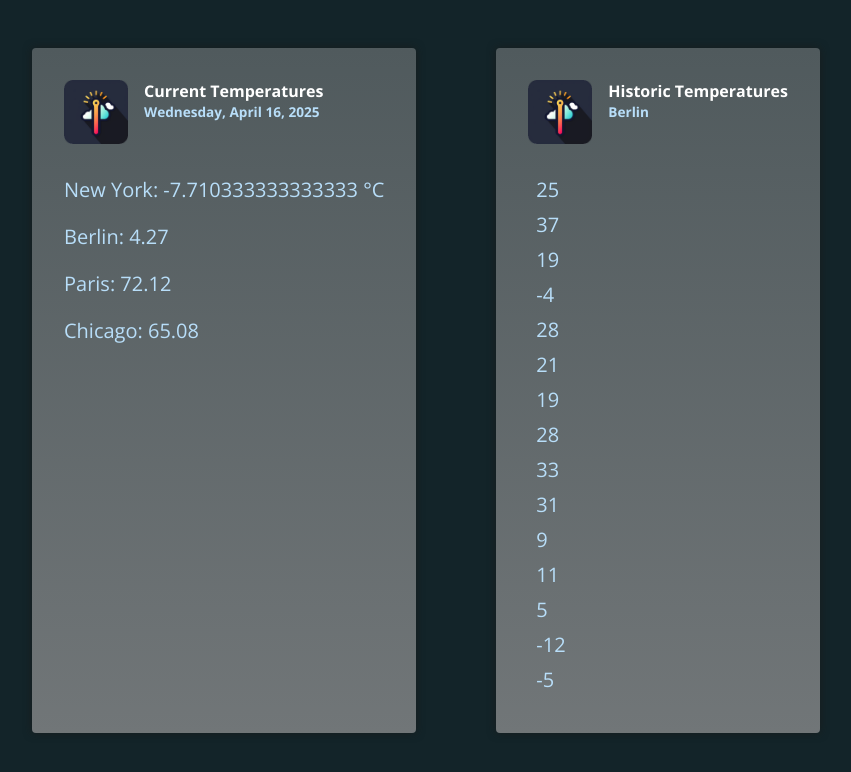
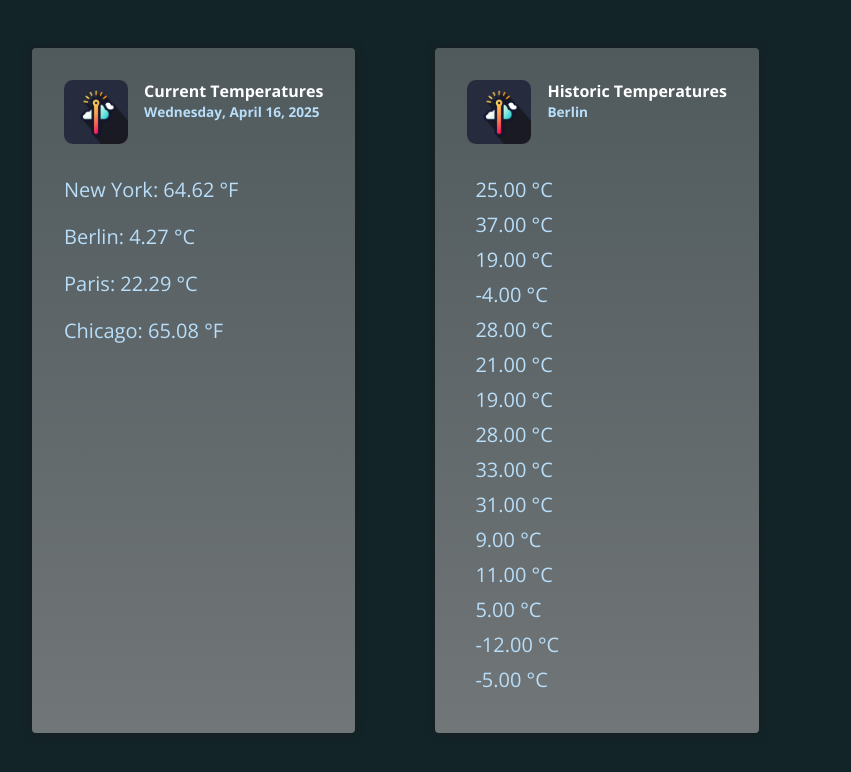
Before and after one commit to pandacreep/angular-complete-learn, an Angular app: page / in a window 1280 px wide. Shown: the top 772 px of the page, without its empty margins (168-1019 px from the left). Built offline with nearby package versions, Linux system fonts and the light colour scheme.

Commit message:
changing pipes & being aware of limitations

```diff
--- a/src/app/app.component.html
+++ b/src/app/app.component.html
@@ -7,10 +7,10 @@
         <p>{{ currentDate | date:'fullDate' }}</p>
       </div>
     </header>
-    <p>New York: {{ currentTemperaturs.newYork | temp:'fah':'cel' }}</p>
-    <p>Berlin: {{ currentTemperaturs.berlin | number:'1.1-2' }}</p>
-    <p>Paris: {{ currentTemperaturs.paris | number:'1.1-2' }}</p>
-    <p>Chicago: {{ currentTemperaturs.chicago | number:'1.1-2' }}</p>
+    <p>New York: {{ currentTemperaturs.newYork | temp:'cel':'fah' }}</p>
+    <p>Berlin: {{ currentTemperaturs.berlin | temp:'cel' }}</p>
+    <p>Paris: {{ currentTemperaturs.paris | temp:'fah':'cel' }}</p>
+    <p>Chicago: {{ currentTemperaturs.chicago | temp:'fah' }}</p>
   </article>
 
   <article class="temperatures">
@@ -23,7 +23,7 @@
     </header>
     <ul>
       @for (temperature of historicTemperatures; track temperature) {
-      <li (click)="onReset($index)">{{ temperature }}</li>
+      <li (click)="onReset($index)">{{ temperature | temp:'cel' }}</li>
       }
     </ul>
   </article>
--- a/src/app/temperature.pipe.ts
+++ b/src/app/temperature.pipe.ts
@@ -6,10 +6,14 @@ import { output, Pipe, PipeTransform } from '@angular/core';
 })
 export class TemperaturePipe implements PipeTransform {
   transform(
-    value: string | number,
+    value: string | number | null,
     inputType: 'cel' | 'fah',
     outputType?: 'cel' | 'fah'
   ) {
+    if (!value) {
+      return value;
+    }
+
     let val: number;
 
     if (typeof value === 'string') {
@@ -34,6 +38,6 @@ export class TemperaturePipe implements PipeTransform {
       symbol = outputType === 'cel' ? '°C' : '°F';
     }
 
-	return `${outputTemp} ${symbol}`;
+    return `${outputTemp.toFixed(2)} ${symbol}`;
   }
 }
```
Lines whose indentation alone changed are shown as unchanged.
